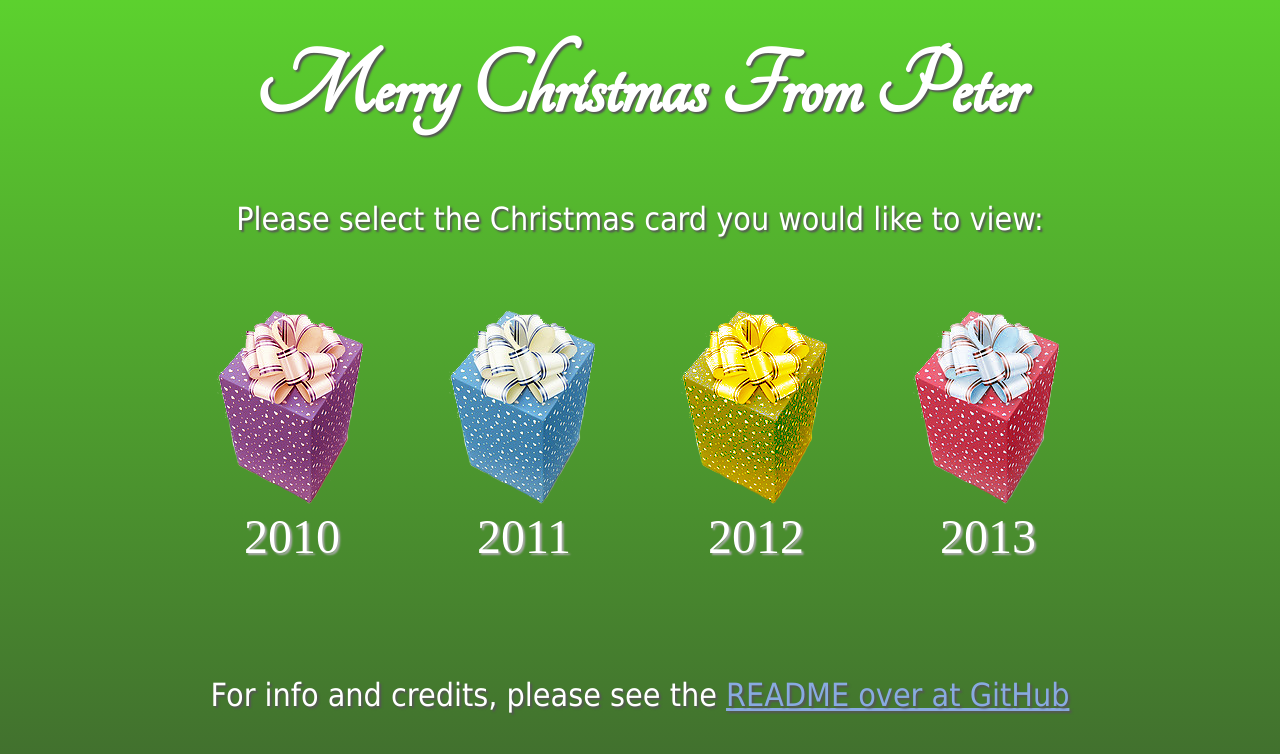
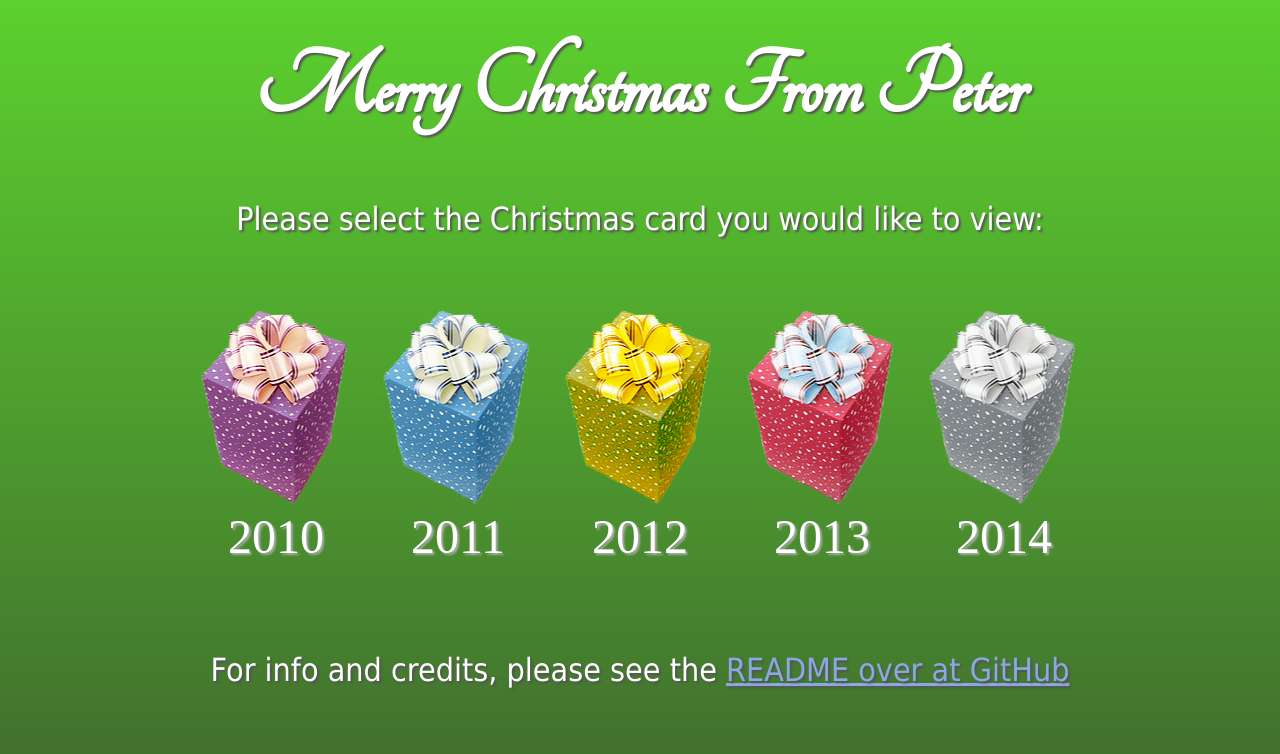
Before and after one commit to poshaughnessy/peter.christmas, a website: page index.html in a window 1280 px wide. Drawn offline with Linux system fonts and the light colour scheme.

Commit message:
Updated to add 2014's

```diff
--- a/app.js
+++ b/app.js
@@ -14,6 +14,7 @@ app.configure(function() {
     app.use('/2011', express.static(__dirname + '/2011'));
     app.use('/2012', express.static(__dirname + '/2012'));
     app.use('/2013', express.static(__dirname + '/2013'));
+    app.use('/2014', express.static(__dirname + '/2014'));
 });
 
 var port = process.env.PORT || 3000;
--- a/css/screen.css
+++ b/css/screen.css
@@ -47,8 +47,8 @@ p {
 .cardLinks a {
     display: inline-block;
     text-align: center;
-    width: 200px;
-    height: 150px;
+    width: 150px;
+    height: 125px;
     line-height: 150px;
     text-decoration: none;
     color: #fff;
@@ -73,3 +73,7 @@ p {
 .cardLinks a:nth-child(4) {
     background: url(../images/gift-red.png) top center no-repeat;
 }
+
+.cardLinks a:nth-child(5) {
+    background: url(../images/gift-silver.png) top center no-repeat;
+}
--- a/index.html
+++ b/index.html
@@ -29,6 +29,7 @@
         <a href="/2011/">2011</a>
         <a href="/2012/">2012</a>
         <a href="/2013/">2013</a>
+        <a href="/2014/">2014</a>
       </div>
 
       <p>For info and credits, please see the <a href="https://github.com/poshaughnessy/Merry-Christmas-From-Peter/blob/master/README">README over at GitHub</a></p>
```
Also changed, not shown: images/gift-silver.png (added), 1 other file.
